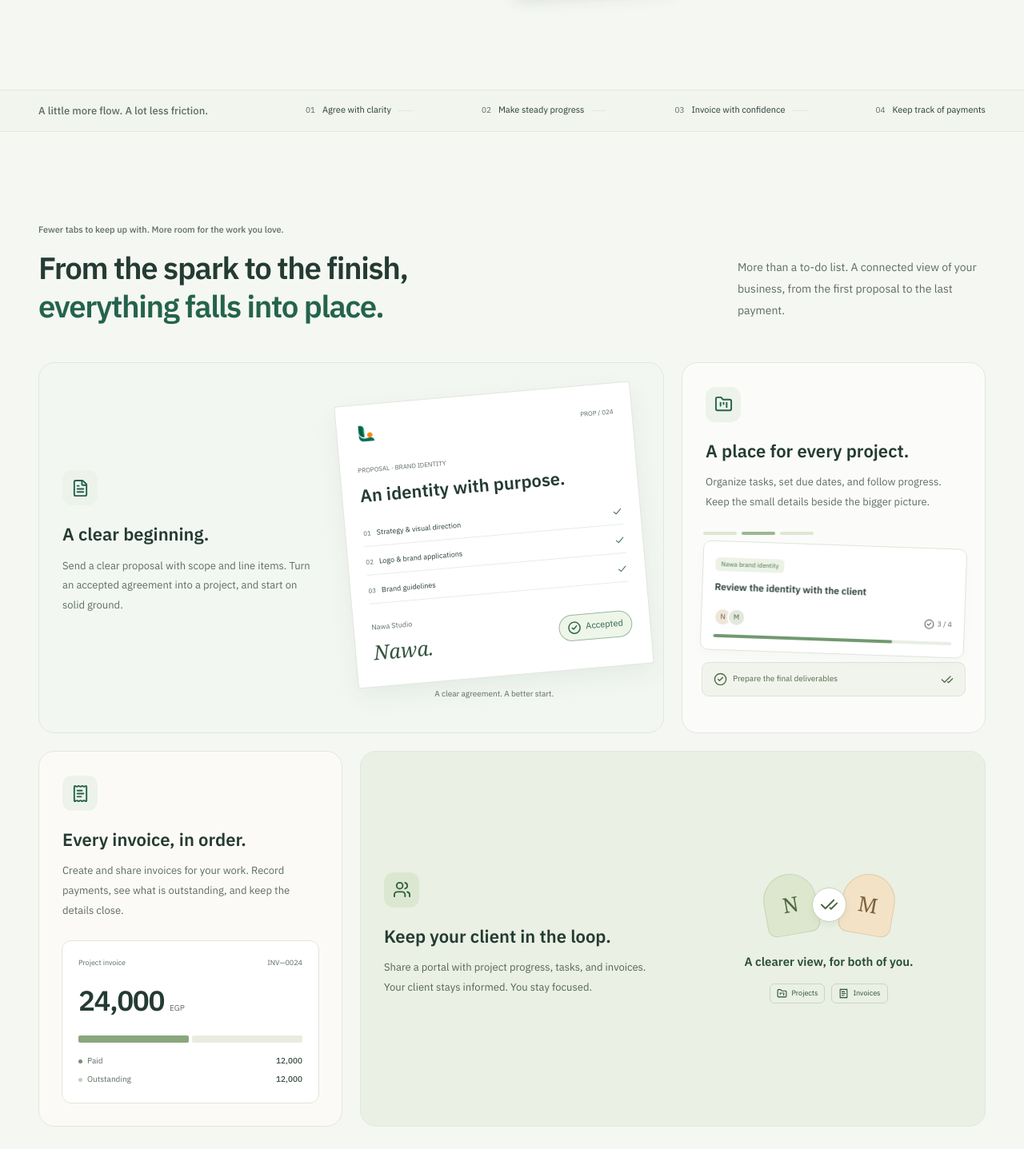
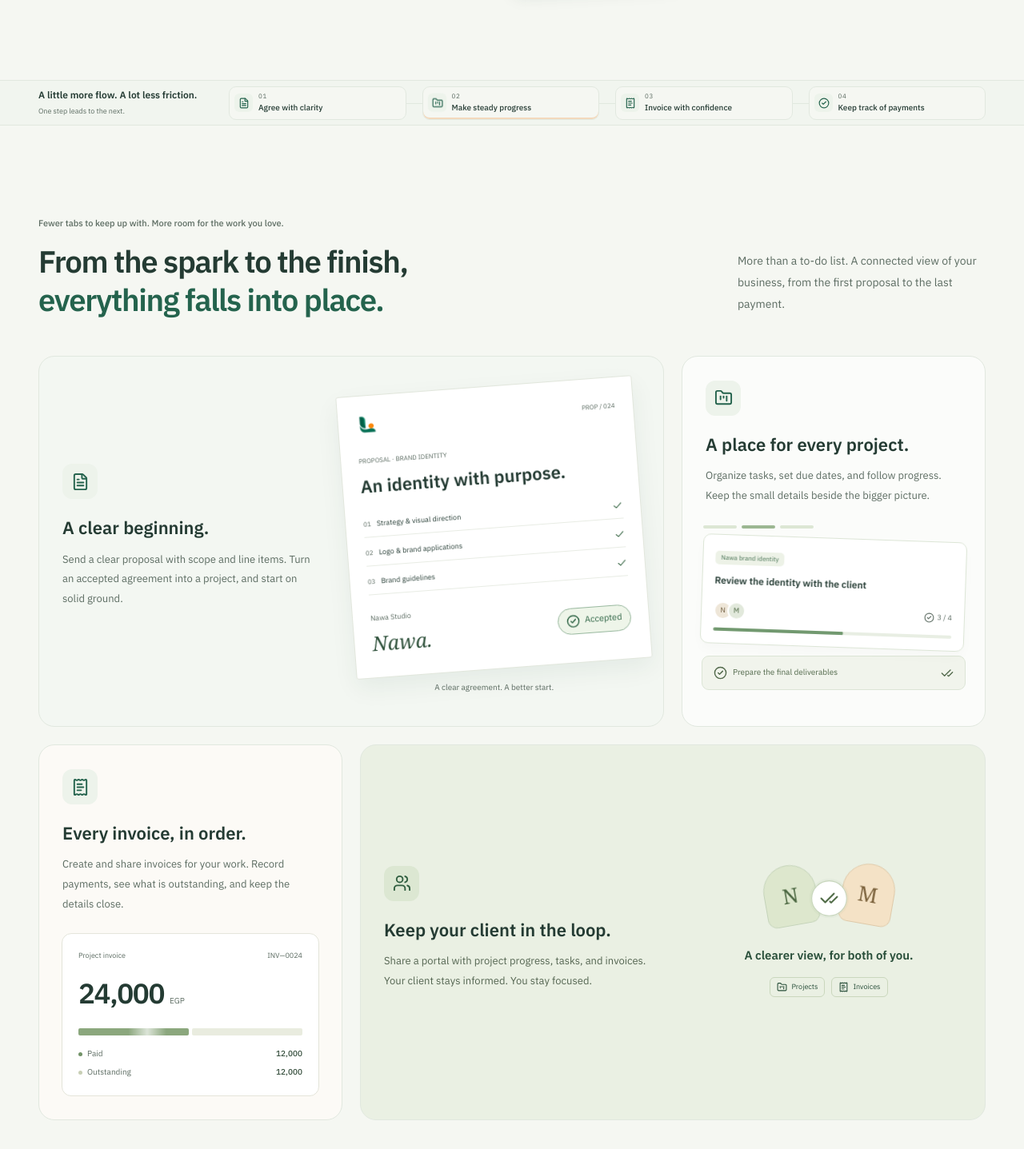
Before and after one commit to omarmohamed-909/Lancelio, a Next.js app in the folder apps/web/: page / in a window 1280 px wide. Shown: the part 633-2070 px from the top of the page at 80% size. Built offline with nearby package versions, Linux system fonts and the light colour scheme; no server answers.

Commit message:
feat: animate landing workflow and feature illustrations

```diff
--- a/apps/web/src/app/landing.css
+++ b/apps/web/src/app/landing.css
@@ -9,6 +9,7 @@
   margin-inline: auto;
 }
 .landing section[id],
+.landing-feature[id],
 .landing-visual[id] {
   scroll-margin-top: 104px;
 }
@@ -771,46 +772,204 @@ html[dir='rtl'] .landing-preview-tabs button::after {
   text-decoration: underline;
 }
 .landing-flow-strip {
+  --flow-travel-x: 20px;
   border-block: 1px solid var(--line);
-  background: color-mix(in srgb, var(--surface-soft) 55%, var(--paper));
-}
-.landing-flow-strip > div {
-  display: flex;
-  align-items: center;
-  justify-content: space-between;
-  gap: 35px;
-  padding-block: 24px;
-}
-.landing-flow-strip > div > span {
-  font-size: 13px;
-  font-weight: 500;
-  white-space: nowrap;
-  color: var(--muted);
-}
-.landing-flow-strip > div > div {
-  display: flex;
-  align-items: center;
-  justify-content: space-between;
-  gap: 18px;
-  flex: 1;
-  max-width: 850px;
-}
-.landing-flow-strip > div > div > span {
-  display: flex;
-  align-items: center;
-  gap: 12px;
-  font-size: 12px;
-  white-space: nowrap;
-}
-.landing-flow-strip small {
+  background: color-mix(in srgb, var(--surface-soft) 45%, var(--paper));
+}
+html[dir='rtl'] .landing-flow-strip {
+  --flow-travel-x: -20px;
+}
+.landing-flow-strip > .landing-container {
+  display: flex;
+  align-items: center;
+  gap: 28px;
+  min-height: 80px;
+  padding-block: 10px;
+}
+.landing-flow-intro {
+  flex: 0 0 218px;
+  min-width: 0;
+}
+.landing-flow-intro strong {
+  display: block;
+  font-size: 14px;
+  color: var(--ink);
+  font-weight: 600;
+}
+.landing-flow-intro > span {
+  display: block;
+  margin-top: 3px;
   font-size: 10px;
   color: var(--muted);
 }
-.landing-flow-line {
-  width: clamp(10px, 3vw, 50px);
+.landing-flow-steps {
+  display: grid;
+  grid-template-columns: repeat(4, minmax(0, 1fr));
+  gap: 20px;
+  flex: 1;
+  min-width: 0;
+  padding: 0;
+  margin: 0;
+  list-style: none;
+}
+.landing-flow-steps > li {
+  position: relative;
+  min-width: 0;
+}
+.landing-flow-step {
+  display: flex;
+  align-items: center;
+  gap: 9px;
+  min-height: 56px;
+  padding: 7px 10px;
+  border: 1px solid var(--line);
+  border-radius: 12px;
+  background: var(--paper);
+  color: var(--ink);
+  transition:
+    translate 200ms ease,
+    box-shadow 200ms ease;
+}
+.landing-flow-step:hover {
+  text-decoration: none;
+  translate: 0 -3px;
+  box-shadow: 0 5px 16px #153d3014;
+}
+.landing-flow-icon {
+  display: grid;
+  place-items: center;
+  width: 32px;
+  height: 32px;
+  flex-shrink: 0;
+  color: var(--green);
+  border-radius: 9px;
+  background: var(--surface-soft);
+}
+.landing-flow-copy {
+  display: flex;
+  flex-direction: column;
+  min-width: 0;
+  gap: 1px;
+}
+.landing-flow-copy > small {
+  color: var(--muted);
+  font-size: 9px;
+  letter-spacing: 0.08em;
+  line-height: 1.3;
+  align-self: flex-start;
+}
+.landing-flow-copy > strong {
+  font-size: 12px;
+  font-weight: 500;
+  line-height: 1.5;
+}
+.landing-flow-connector {
+  position: absolute;
+  top: 50%;
+  inset-inline-start: 100%;
+  width: 20px;
   height: 1px;
   background: var(--line);
-  margin-inline-start: 8px;
+  pointer-events: none;
+}
+.landing-flow-connector > i {
+  position: absolute;
+  inset-inline-start: 0;
+  top: -2px;
+  width: 5px;
+  height: 5px;
+  border-radius: 50%;
+  background: var(--landing-orange);
+  opacity: 0;
+  box-shadow: 0 0 0 3px #ee8c381a;
+}
+@media (max-width: 1180px) {
+  .landing-flow-strip > .landing-container {
+    gap: 20px;
+  }
+  .landing-flow-intro {
+    flex-basis: 205px;
+  }
+  .landing-flow-step {
+    padding-inline: 7px;
+    gap: 7px;
+  }
+  .landing-flow-copy > strong {
+    font-size: 11px;
+  }
+  .landing-flow-icon {
+    width: 27px;
+    height: 27px;
+  }
+}
+@media (max-width: 960px) {
+  .landing-flow-strip > .landing-container {
+    flex-direction: column;
+    gap: 18px;
+    padding-block: 22px;
+  }
+  .landing-flow-intro {
+    flex-basis: auto;
+    text-align: center;
+  }
+  .landing-flow-intro strong {
+    font-size: 17px;
+  }
+  .landing-flow-steps {
+    width: 100%;
+  }
+}
+@media (max-width: 600px) {
+  .landing-flow-steps {
+    grid-template-columns: repeat(2, minmax(0, 1fr));
+    gap: 13px 20px;
+  }
+  .landing-flow-step {
+    min-height: 62px;
+    padding: 9px;
+    gap: 9px;
+  }
+  .landing-flow-icon {
+    width: 30px;
+    height: 30px;
+  }
+  .landing-flow-steps > li:nth-child(2) .landing-flow-connector {
+    display: none;
+  }
+}
+@media (min-width: 961px) and (max-height: 800px) {
+  .landing-flow-strip > .landing-container {
+    min-height: 55px;
+    padding-block: 5px;
+    gap: 20px;
+  }
+  .landing-flow-step {
+    min-height: 42px;
+    padding: 4px 6px;
+    gap: 7px;
+    border-radius: 9px;
+  }
+  .landing-flow-icon {
+    width: 23px;
+    height: 23px;
+    border-radius: 6px;
+  }
+  .landing-flow-icon svg {
+    width: 14px;
+    height: 14px;
+  }
+  .landing-flow-copy > strong {
+    font-size: 10px;
+  }
+  .landing-flow-copy > small {
+    font-size: 8px;
+  }
+  .landing-flow-intro strong {
+    font-size: 12px;
+  }
+  .landing-flow-intro > span {
+    font-size: 9px;
+  }
 }
 .landing-features {
   padding-block: 110px 90px;
@@ -1686,20 +1845,6 @@ html[dir='ltr'] .landing h2 {
   }
   .landing-hero-description {
     font-size: 14px;
-  }
-  .landing-flow-strip > div {
-    gap: 20px;
-  }
-  .landing-flow-strip > div > div {
-    gap: 10px;
-  }
-  .landing-flow-strip > div > div > span {
-    gap: 8px;
-    font-size: 11px;
-  }
-  .landing-flow-line {
-    width: 20px;
-    margin-inline-start: 2px;
   }
   .landing-feature-grid {
     gap: 16px;
@@ -1829,14 +1974,6 @@ html[dir='ltr'] .landing h2 {
     font-size: 9px;
     margin-top: 17px;
   }
-  .landing-flow-strip > div {
-    flex-direction: column;
-    gap: 15px;
-  }
-  .landing-flow-strip > div > div {
-    width: 100%;
-    max-width: 650px;
-  }
   .landing-features {
     padding-block: 80px 65px;
   }
@@ -2106,25 +2243,6 @@ html[dir='ltr'] .landing h2 {
   .landing-motion-control {
     font-size: 9px;
   }
-  .landing-flow-strip > div {
-    padding-block: 21px;
-    gap: 15px;
-  }
-  .landing-flow-strip > div > span {
-    font-size: 11px;
-  }
-  .landing-flow-strip > div > div {
-    display: grid;
-    grid-template-columns: 1fr 1fr;
-    gap: 13px 15px;
-  }
-  .landing-flow-strip > div > div > span {
-    font-size: 11px;
-    gap: 8px;
-  }
-  .landing-flow-line {
-    display: none;
-  }
   .landing-features {
     padding-block: 58px;
   }
@@ -2363,7 +2481,7 @@ html[dir='ltr'] .landing h2 {
     min-height: 76px;
   }
   .landing-hero {
-    min-height: calc(100svh - 146px);
+    min-height: calc(100svh - 164px);
     padding-block: clamp(22px, 5svh, 54px);
     gap: clamp(25px, 3vw, 54px);
   }
@@ -2388,30 +2506,13 @@ html[dir='ltr'] .landing h2 {
   .landing-visual {
     padding-block: 16px 6px;
   }
-  .landing-flow-strip > div {
-    min-height: 65px;
-    padding-block: 15px;
-    gap: 24px;
-  }
-  .landing-flow-strip > div > div {
-    min-width: 0;
-    gap: 12px;
-  }
-  .landing-flow-strip > div > div > span {
-    font-size: 11px;
-    gap: 9px;
-  }
-  .landing-flow-line {
-    width: 18px;
-    margin-inline-start: 0;
-  }
 }
 @media (min-width: 961px) and (max-height: 800px) {
   .landing-header-inner {
     min-height: 68px;
   }
   .landing-hero {
-    min-height: calc(100svh - 124px);
+    min-height: calc(100svh - 136px);
     padding-block: 6px;
   }
   .landing h1,
@@ -2502,13 +2603,80 @@ html[dir='ltr'] .landing h2 {
   .landing-preview-footer {
     margin-top: 16px;
   }
-  .landing-flow-strip > div {
-    min-height: 51px;
-    padding-block: 10px;
-  }
 }
 /* The demonstration comes alive without moving the surrounding layout. */
 @media (prefers-reduced-motion: no-preference) {
+  .landing-flow-step {
+    animation: landing-flow-stage 12s var(--step-delay) linear infinite;
+  }
+  .landing-flow-icon {
+    animation: landing-flow-icon 12s var(--step-delay) ease-in-out infinite;
+  }
+  .landing-flow-connector > i {
+    animation: landing-flow-travel 12s var(--step-delay) linear infinite;
+  }
+  .landing-flow-strip:hover *,
+  .landing-flow-strip:focus-within * {
+    animation-play-state: paused;
+  }
+  .landing-proposal-paper {
+    animation: landing-paper-sway 7s ease-in-out infinite;
+  }
+  .landing-task-ticket {
+    animation: landing-detail-float 5.5s ease-in-out infinite;
+  }
+  .landing-task-ticket .landing-mini-progress > span {
+    transform-origin: left;
+    animation: landing-progress-breathe 6s ease-in-out infinite;
+  }
+  html[dir='rtl'] .landing-task-ticket .landing-mini-progress > span {
+    transform-origin: right;
+  }
+  .landing-invoice-scene {
+    animation: landing-detail-float 7s -2s ease-in-out infinite;
+  }
+  .landing-invoice-track span:first-child {
+    position: relative;
+    overflow: hidden;
+  }
+  .landing-invoice-track span:first-child::after {
+    content: '';
+    position: absolute;
+    inset: 0;
+    width: 35%;
+    background: linear-gradient(90deg, transparent, #ffffffb3, transparent);
+    animation: landing-payment-sweep 4s linear infinite;
+  }
+  .landing-portal-people > span:first-child {
+    animation: landing-detail-float 4.8s ease-in-out infinite;
+  }
+  .landing-portal-people > span:last-child {
+    animation: landing-detail-float 4.8s -2.4s ease-in-out infinite;
+  }
+  .landing-portal-people > span:nth-child(2) {
+    animation: landing-portal-check 4.8s ease-in-out infinite;
+  }
+  .landing-chat-decoration > i {
+    animation: landing-typing 1.5s ease-in-out infinite;
+  }
+  .landing-chat-decoration > i:nth-child(2) {
+    animation-delay: 150ms;
+  }
+  .landing-chat-decoration > i:nth-child(3) {
+    animation-delay: 300ms;
+  }
+  .landing-chat-answer {
+    animation: landing-detail-float 7s ease-in-out infinite;
+  }
+  .landing-finale-orbit {
+    animation: landing-finale-orbit 20s ease-in-out infinite alternate;
+  }
+  [data-land-motion][data-motion-active='false'] *,
+  [data-land-motion][data-motion-active='false'] *::after,
+  .landing[data-motion-paused='true'] [data-land-motion] *,
+  .landing[data-motion-paused='true'] [data-land-motion] *::after {
+    animation-play-state: paused !important;
+  }
   .landing-orbit {
     translate: var(--orbit-shift-x, 0px) var(--orbit-shift-y, 0px);
     transition: translate 700ms ease;
@@ -2577,6 +2745,119 @@ html[dir='ltr'] .landing h2 {
   }
   .landing-hero-copy h1 > span {
     animation: landing-title-reveal 950ms 200ms both;
+  }
+}
+@keyframes landing-flow-stage {
+  0%,
+  18% {
+    border-color: color-mix(in srgb, var(--green) 55%, var(--line));
+    background: color-mix(in srgb, var(--green) 9%, var(--paper));
+    box-shadow: inset 0 -2px 0 var(--landing-orange);
+  }
+  26%,
+  100% {
+    border-color: var(--line);
+    background: var(--paper);
+    box-shadow: inset 0 -2px 0 transparent;
+  }
+}
+@keyframes landing-flow-icon {
+  0%,
+  17% {
+    transform: translateY(-2px) scale(1.08);
+    background: color-mix(in srgb, var(--landing-orange) 18%, var(--paper));
+  }
+  26%,
+  100% {
+    transform: none;
+    background: var(--surface-soft);
+  }
+}
+@keyframes landing-flow-travel {
+  0%,
+  8% {
+    opacity: 0;
+    transform: translateX(0);
+  }
+  10% {
+    opacity: 1;
+    transform: translateX(0);
+  }
+  24% {
+    opacity: 1;
+    transform: translateX(var(--flow-travel-x));
+  }
+  26%,
+  100% {
+    opacity: 0;
+    transform: translateX(var(--flow-travel-x));
+  }
+}
+@keyframes landing-paper-sway {
+  0%,
+  100% {
+    transform: translateY(0) rotate(-5deg);
+  }
+  50% {
+    transform: translateY(-6px) rotate(-2deg);
+  }
+}
+@keyframes landing-detail-float {
+  0%,
+  100% {
+    translate: 0 0;
+  }
+  50% {
+    translate: 0 -8px;
+  }
+}
+@keyframes landing-progress-breathe {
+  0%,
+  100% {
+    transform: scaleX(0.72);
+  }
+  40%,
+  75% {
+    transform: scaleX(1);
+  }
+}
+@keyframes landing-payment-sweep {
+  from {
+    transform: translateX(-120%);
+  }
+  to {
+    transform: translateX(420%);
+  }
+}
+@keyframes landing-portal-check {
+  0%,
+  100% {
+    transform: scale(1);
+    box-shadow: 0 0 0 0 #72997000;
+  }
+  50% {
+    transform: scale(1.1);
+    box-shadow: 0 0 0 6px #72997020;
+  }
+}
+@keyframes landing-typing {
+  0%,
+  60%,
+  100% {
+    transform: translateY(0);
+    opacity: 0.45;
+  }
+  30% {
+    transform: translateY(-5px);
+    opacity: 1;
+  }
+}
+@keyframes landing-finale-orbit {
+  from {
+    transform: translateY(0) rotate(0);
+  }
+  to {
+    transform: translateY(-25px) rotate(22deg);
   }
 }
 @keyframes landing-demo-progress {
--- a/apps/web/src/features/landing/components/landing-page.tsx
+++ b/apps/web/src/features/landing/components/landing-page.tsx
@@ -2,7 +2,7 @@
 
 import Link from 'next/link';
 import { useEffect, useRef, useState } from 'react';
-import type { KeyboardEvent } from 'react';
+import type { CSSProperties, KeyboardEvent } from 'react';
 import {
   ArrowDown,
   ArrowUpLeft,
@@ -25,11 +25,18 @@ import { LanguageSelect } from '../../../components/language/language-select';
 import { ThemeToggle } from '../../../components/theme/theme-toggle';
 import { useI18n } from '../../../i18n/language-provider';
 import { useHydrated } from '../../../shared/hooks/use-hydrated';
+import { useLandingMotion } from './use-landing-motion';
 
 const previewTabs = [
   { label: 'نظرة عامة', icon: LayoutDashboard },
   { label: 'المشاريع', icon: FolderKanban },
   { label: 'الفواتير', icon: ReceiptText },
+] as const;
+const flowSteps = [
+  { label: 'اتفق بوضوح', icon: FileText, href: '#feature-proposals' },
+  { label: 'نفّذ بترتيب', icon: FolderKanban, href: '#feature-projects' },
+  { label: 'فوّتِر باحتراف', icon: ReceiptText, href: '#feature-invoices' },
+  { label: 'تابع مستحقاتك', icon: CircleCheck, href: '#feature-invoices' },
 ] as const;
 const journey = [
   {
@@ -82,7 +89,13 @@ function DirectionArrow() {
   return <Icon size={19} aria-hidden="true" />;
 }
 
-function WorkspacePreview() {
+function WorkspacePreview({
+  motionPaused,
+  onToggleMotion,
+}: {
+  motionPaused: boolean;
+  onToggleMotion: () => void;
+}) {
   const { t, intlLocale, locale } = useI18n();
   const ready = useHydrated();
   const [active, setActive] = useState(0);
@@ -93,7 +106,13 @@ function WorkspacePreview() {
   const [visible, setVisible] = useState(false);
   const visual = useRef<HTMLDivElement>(null);
   const tabs = useRef<(HTMLButtonElement | null)[]>([]);
-  const playing = motionAllowed && !paused && !hovered && !focused && visible;
+  const playing =
+    motionAllowed &&
+    !paused &&
+    !motionPaused &&
+    !hovered &&
+    !focused &&
+    visible;
   useEffect(() => {
     const media = window.matchMedia('(prefers-reduced-motion: reduce)');
     const update = () => setMotionAllowed(!media.matches);
@@ -133,7 +152,7 @@ function WorkspacePreview() {
   }, [active, playing]);
   useEffect(() => {
     const surface = visual.current;
-    if (!surface || !motionAllowed) return;
+    if (!surface || !motionAllowed || motionPaused) return;
     const pointer = window.matchMedia('(hover: hover) and (pointer: fine)');
     let frame = 0;
     const reset = () => {
@@ -172,7 +191,7 @@ function WorkspacePreview() {
       surface.removeEventListener('pointerleave', reset);
       reset();
     };
-  }, [motionAllowed]);
+  }, [motionAllowed, motionPaused]);
   const number = (value: number) =>
     new Intl.NumberFormat(intlLocale).format(value);
   const money = (value: number) =>
@@ -452,9 +471,12 @@ function WorkspacePreview() {
             className="landing-motion-control"
             type="button"
             disabled={!ready || !motionAllowed}
-            onClick={() => setPaused(!paused)}
+            onClick={() => {
+              if (!(paused && !motionPaused)) onToggleMotion();
+              setPaused(false);
+            }}
           >
-            {t(paused ? 'متابعة الحركة' : 'إيقاف الحركة')}
+            {t(paused || motionPaused ? 'متابعة الحركة' : 'إيقاف الحركة')}
           </button>
         </div>
       </div>
@@ -468,6 +490,8 @@ export function LandingPage({ returning = false }: { returning?: boolean }) {
   const entryLabel = t(returning ? 'افتح مساحة العمل' : 'ابدأ مساحتك');
   const ready = useHydrated();
   const root = useRef<HTMLDivElement>(null);
+  const [motionPaused, setMotionPaused] = useState(false);
+  useLandingMotion(root);
   const menuButton = useRef<HTMLButtonElement>(null);
   const [menuOpen, setMenuOpen] = useState(false);
   useEffect(() => {
@@ -492,7 +516,7 @@ export function LandingPage({ returning = false }: { returning?: boolean }) {
         for (const entry of entries) {
           if (!entry.isIntersecting) continue;
           observer.unobserve(entry.target);
-          if (!preference.matches)
+          if (!preference.matches && surface.dataset.motionPaused !== 'true')
             animations.push(
               entry.target.animate(
                 [
@@ -526,7 +550,7 @@ export function LandingPage({ returning = false }: { returning?: boolean }) {
     ['#questions', 'أسئلة بتتكرر'],
   ] as const;
   return (
-    <div className="landing" ref={root}>
+    <div className="landing" ref={root} data-motion-paused={motionPaused}>
       <header
         className="landing-header"
         onKeyDown={(event) => {
@@ -647,31 +671,48 @@ export function LandingPage({ returning = false }: { returning?: boolean }) {
               {t('من أول اتفاق، لآخر تحصيل.')}
             </p>
           </div>
-          <WorkspacePreview />
+          <WorkspacePreview
+            motionPaused={motionPaused}
+            onToggleMotion={() => setMotionPaused((value) => !value)}
+          />
         </section>
 
         <section
           className="landing-flow-strip"
+          data-land-motion
+          data-motion-active="false"
           aria-label={t('من أول اتفاق، لآخر تحصيل.')}
         >
           <div className="landing-container">
-            <span>{t('شغلك، بإيقاع أهدى.')}</span>
-            <div>
-              {[
-                'اتفق بوضوح',
-                'نفّذ بترتيب',
-                'فوّتِر باحتراف',
-                'تابع مستحقاتك',
-              ].map((text, index) => (
-                <span key={text}>
-                  <small dir="ltr">0{index + 1}</small>
-                  {t(text)}
+            <div className="landing-flow-intro">
+              <strong>{t('شغلك، بإيقاع أهدى.')}</strong>
+              <span>{t('خطوة تسلّم خطوة.')}</span>
+            </div>
+            <ol className="landing-flow-steps">
+              {flowSteps.map(({ label, icon: Icon, href }, index) => (
+                <li
+                  key={label}
+                  style={
+                    { '--step-delay': `${index * 3 - 12}s` } as CSSProperties
+                  }
+                >
+                  <a href={href} className="landing-flow-step">
+                    <span className="landing-flow-icon" aria-hidden="true">
+                      <Icon size={18} />
+                    </span>
+                    <span className="landing-flow-copy">
+                      <small dir="ltr">0{index + 1}</small>
+                      <strong>{t(label)}</strong>
+                    </span>
+                  </a>
                   {index < 3 && (
-                    <span className="landing-flow-line" aria-hidden="true" />
+                    <span className="landing-flow-connector" aria-hidden="true">
+                      <i />
+                    </span>
                   )}
-                </span>
+                </li>
               ))}
-            </div>
+            </ol>
           </div>
         </section>
 
@@ -700,6 +741,9 @@ export function LandingPage({ returning = false }: { returning?: boolean }) {
           <div className="landing-feature-grid">
             <article
               className="landing-feature landing-feature-proposal"
+              id="feature-proposals"
+              data-land-motion
+              data-motion-active="false"
               data-land-reveal
             >
               <div className="landing-feature-copy">
@@ -752,6 +796,9 @@ export function LandingPage({ returning = false }: { returning?: boolean }) {
             </article>
             <article
               className="landing-feature landing-feature-projects"
+              id="feature-projects"
+              data-land-motion
+              data-motion-active="false"
               data-land-reveal
             >
               <div className="landing-feature-copy">
@@ -798,6 +845,9 @@ export function LandingPage({ returning = false }: { returning?: boolean }) {
             </article>
             <article
               className="landing-feature landing-feature-invoices"
+              id="feature-invoices"
+              data-land-motion
+              data-motion-active="false"
               data-land-reveal
             >
               <div className="landing-feature-copy">
@@ -839,6 +889,8 @@ export function LandingPage({ returning = false }: { returning?: boolean }) {
             </article>
             <article
               className="landing-feature landing-feature-portal"
+              data-land-motion
+              data-motion-active="false"
               data-land-reveal
             >
               <div className="landing-feature-copy">
@@ -878,6 +930,8 @@ export function LandingPage({ returning = false }: { returning?: boolean }) {
 
         <section
           className="landing-assistant-section landing-container"
+          data-land-motion
+          data-motion-active="false"
           aria-labelledby="landing-assistant-title"
           data-land-reveal
         >
@@ -991,6 +1045,8 @@ export function LandingPage({ returning = false }: { returning?: boolean }) {
 
         <section
           className="landing-finale"
+          data-land-motion
+          data-motion-active="false"
           aria-labelledby="landing-finale-title"
         >
           <div className="landing-container" data-land-reveal>
--- /dev/null
+++ b/apps/web/src/features/landing/components/use-landing-motion.ts
@@ -0,0 +1,40 @@
+'use client';
+
+import { useEffect } from 'react';
+import type { RefObject } from 'react';
+
+export function useLandingMotion(root: RefObject<HTMLDivElement | null>) {
+  useEffect(() => {
+    const surface = root.current;
+    if (!surface || !('IntersectionObserver' in window)) return;
+    const regions = Array.from(
+      surface.querySelectorAll<HTMLElement>('[data-land-motion]'),
+    );
+    const visible = new Set<Element>();
+    const preference = window.matchMedia('(prefers-reduced-motion: reduce)');
+    const synchronize = () => {
+      for (const region of regions)
+        region.dataset.motionActive = String(
+          visible.has(region) && !document.hidden && !preference.matches,
+        );
+    };
+    const observer = new IntersectionObserver(
+      (entries) => {
+        for (const entry of entries) {
+          if (entry.isIntersecting) visible.add(entry.target);
+          else visible.delete(entry.target);
+        }
+        synchronize();
+      },
+      { threshold: 0 },
+    );
+    regions.forEach((region) => observer.observe(region));
+    preference.addEventListener('change', synchronize);
+    document.addEventListener('visibilitychange', synchronize);
+    return () => {
+      observer.disconnect();
+      preference.removeEventListener('change', synchronize);
+      document.removeEventListener('visibilitychange', synchronize);
+    };
+  }, [root]);
+}
--- a/apps/web/src/i18n/messages/landing.ts
+++ b/apps/web/src/i18n/messages/landing.ts
@@ -1,4 +1,5 @@
 export const landingEn = {
+  'خطوة تسلّم خطوة.': 'One step leads to the next.',
   'افتح مساحة العمل': 'Open your workspace',
   'إيقاف الحركة': 'Pause motion',
   'متابعة الحركة': 'Resume motion',
```
Also changed, not shown: 1 other file (tests, documents, lock files or other folders).
